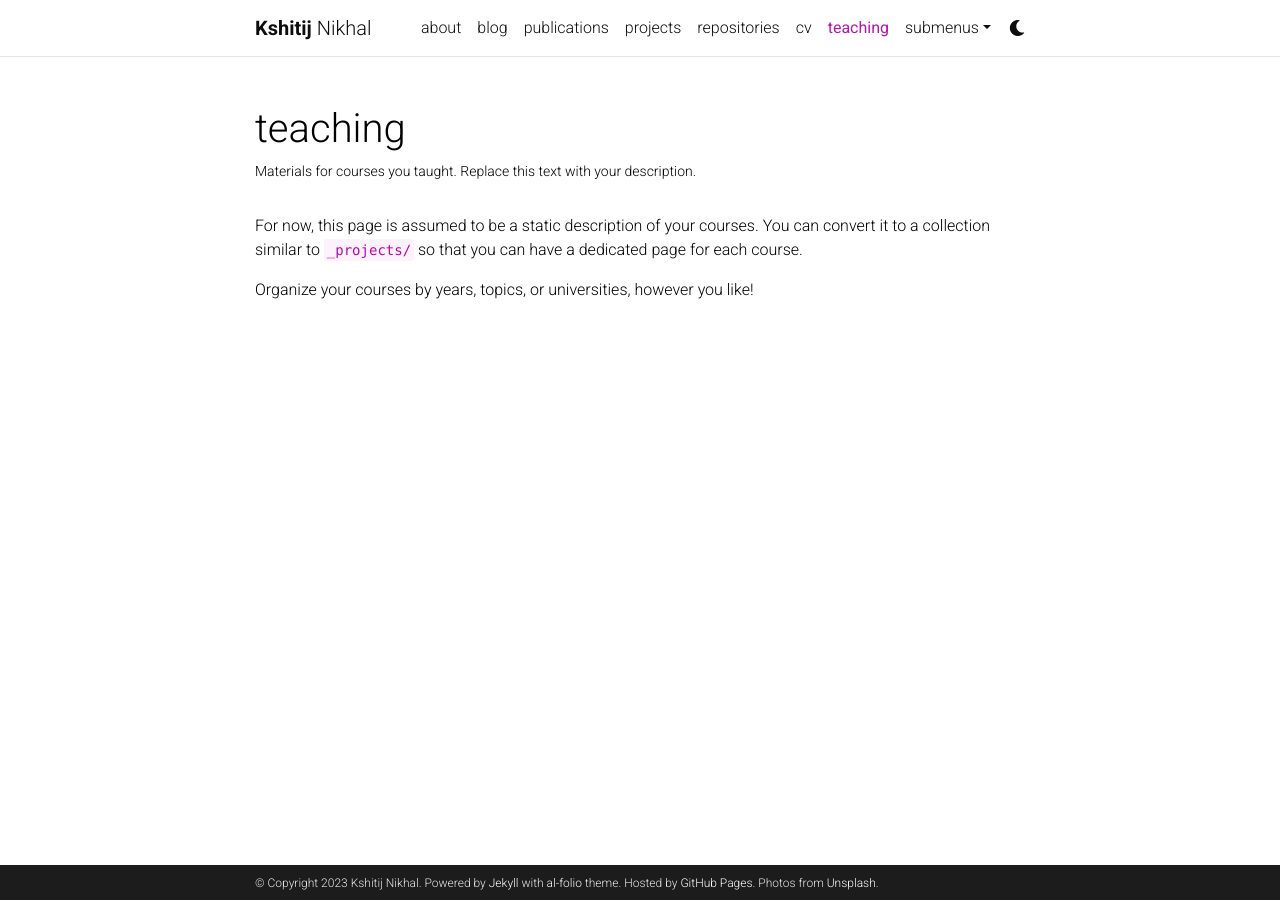
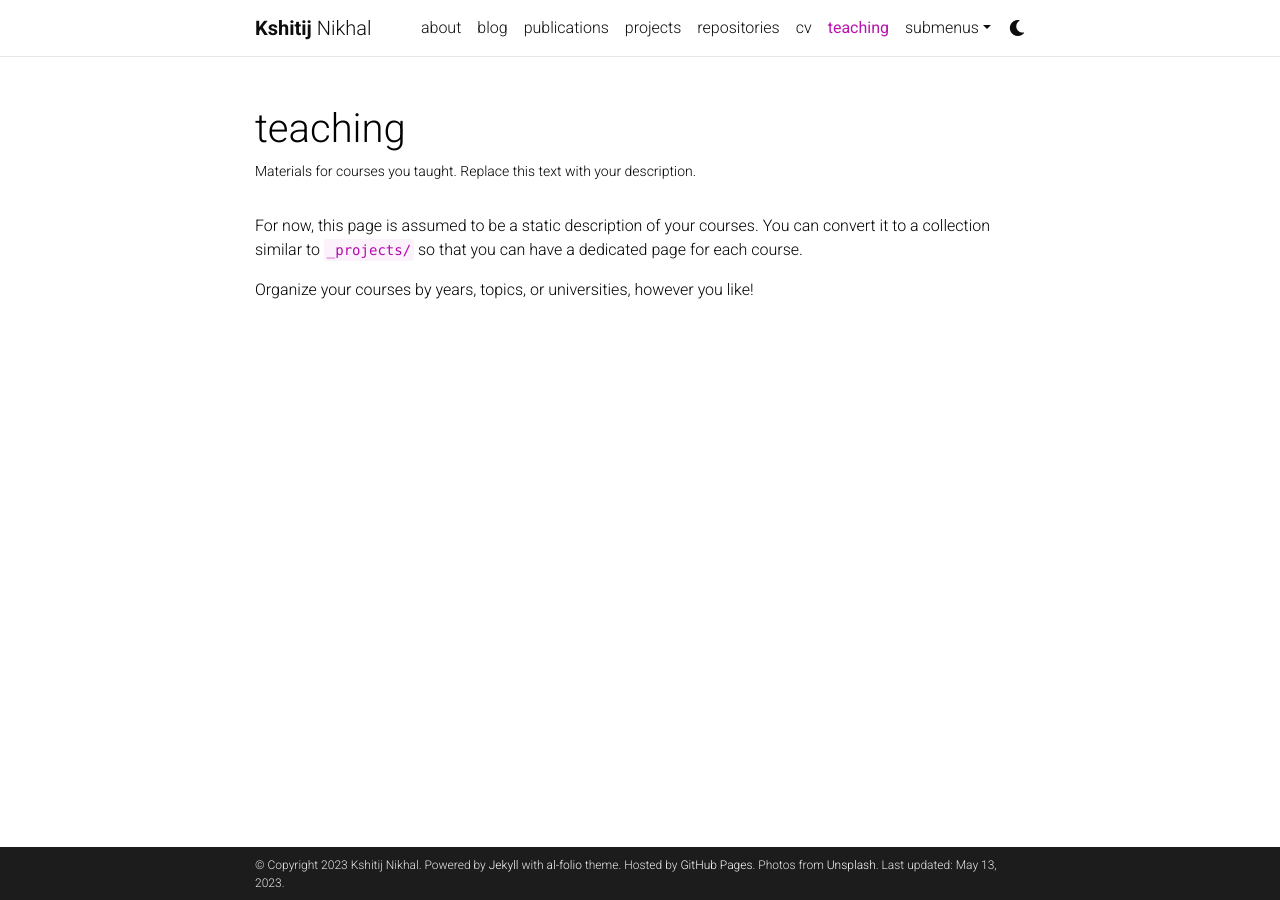
Before and after one commit to nikhalster/nikhalster.github.io, a Jekyll site: the page built from _pages/teaching.md, in a window 1280 px wide. Built offline with Jekyll 4.4.1, drawn with Linux system fonts in a browser that asks for light colours; comment, search, counter and statistics services are not loaded; a style sheet for code colours, icons or effects is not loaded; some of the changed lines change nothing that is shown.

Commit message:
making initial edits

```diff
--- a/_config.yml
+++ b/_config.yml
@@ -19,8 +19,8 @@
 icon: ⚛️  # the emoji used as the favicon (alternatively, provide image name in /assets/img/)
 
 url: https://nikhalster.github.io # the base hostname & protocol for your site
-baseurl: /al-folio # the subpath of your site, e.g. /blog/
-last_updated: false # set to true if you want to display last updated in the footer
+baseurl:  # the subpath of your site, e.g. /blog/
+last_updated: true # set to true if you want to display last updated in the footer
 impressum_path:  # set to path to include impressum link in the footer, use the same path as permalink in a page, helps to conform with EU GDPR
 
 # -----------------------------------------------------------------------------
```
